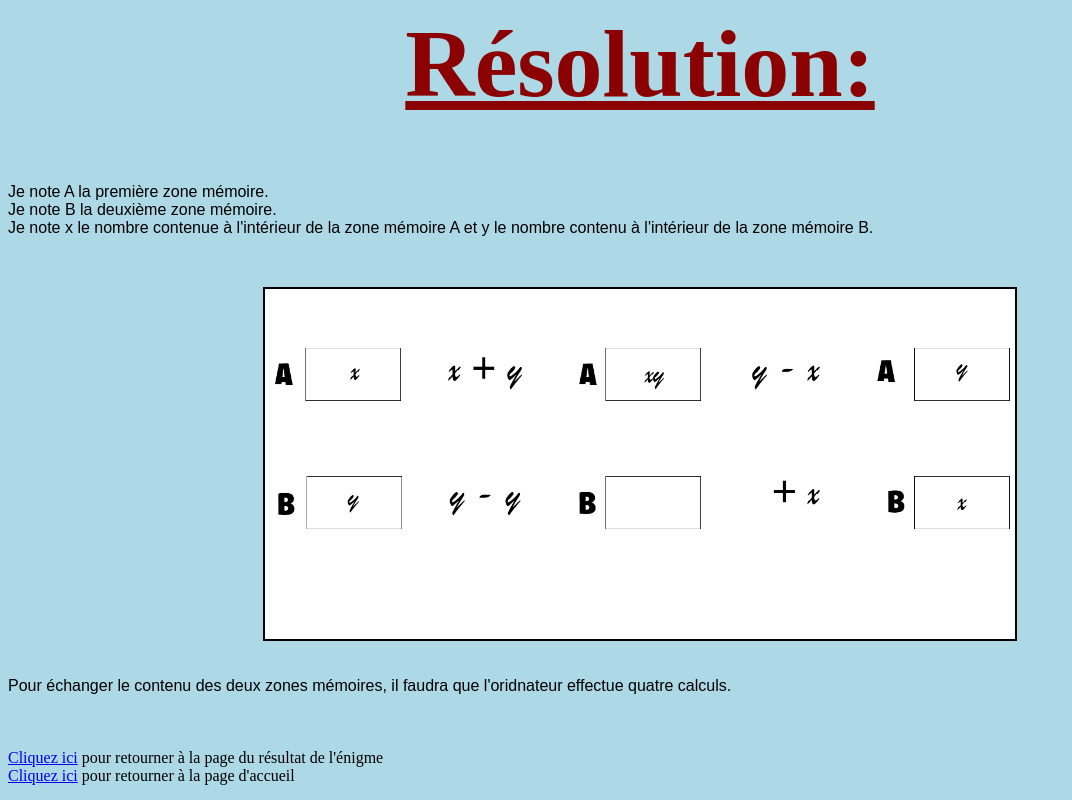
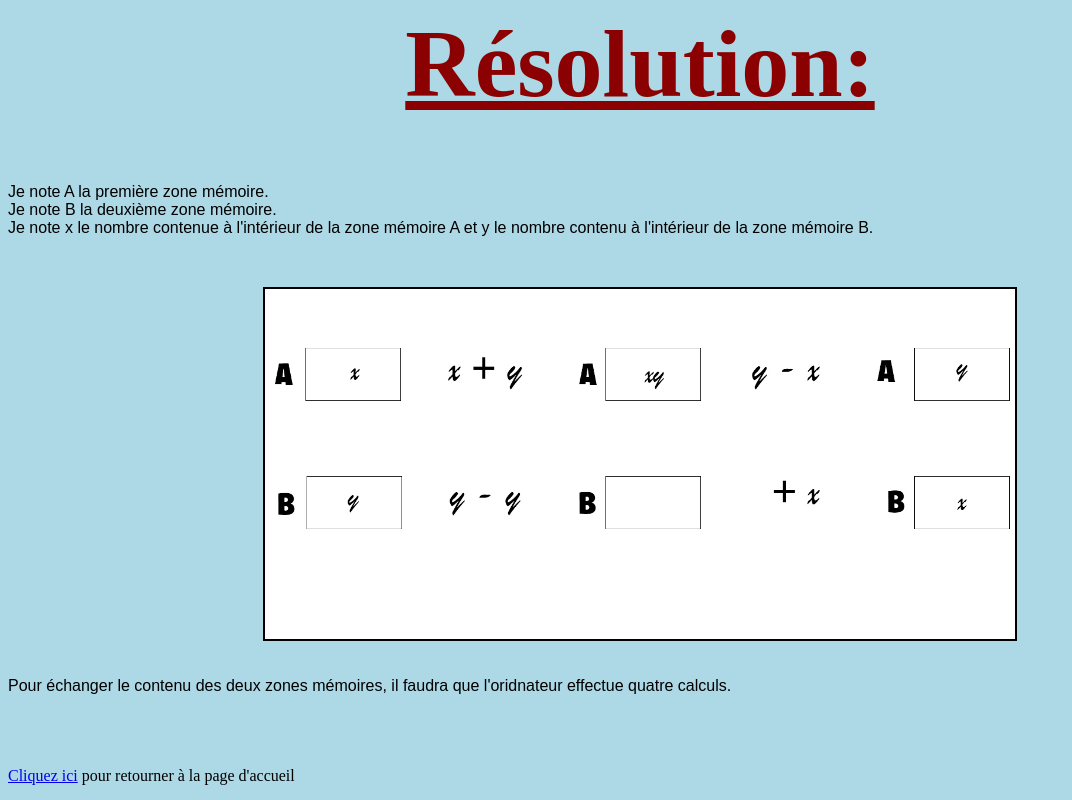
Before and after one commit to Nourriture2004/enigme, a plain HTML site: page enigme2.html in a window 1280 px wide. Shown: the whole page, without its empty margins (0-1072 px from the left). Drawn offline with Linux system fonts and the light colour scheme.

Commit message:
Update enigme2.html

```diff
--- a/enigme2.html
+++ b/enigme2.html
@@ -30,7 +30,6 @@
 	<br>
 	<br>
 
-	<a href="index.html"> Cliquez ici</a> pour retourner à la page du résultat de l'énigme
 <br> <a href="enigme.html"> Cliquez ici</a> pour retourner à la page d'accueil
 	</body>
 </html>
```
